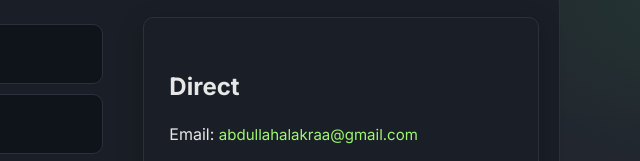
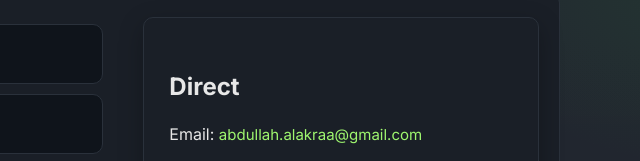
Before and after one commit to Hamzah-Alakraa/Abdullah-Alakraa-Portfiolio, a plain HTML site: page index.html in a window 1280 px wide. Shown: the part 4025-4186 px from the top of the page, 590-1230 px from the left. Drawn offline with Linux system fonts and the light colour scheme.

Commit message:
Change email

```diff
--- a/index.html
+++ b/index.html
@@ -291,7 +291,7 @@
         <div class="con-box flex">
           <div class="form">
             <form
-              action="mailto:abdullahalakraa@gmail.com?subject=I want to contact you&body= Hello Abdullah,%0AI want to make a collaboration with you, please reach out.%0AThank you."
+              action="mailto:abdullah.alakraa.2002@gmail.com?subject=I want to contact you&body= Hello Abdullah,%0AI want to make a collaboration with you, please reach out.%0AThank you."
               method="post"
               enctype="text/plain"
             >
@@ -321,8 +321,8 @@
               Email:
               <a
                 target="_blank"
-                href="mailto:abdullahalakraa@gmail.com?subject=I want to contact you&body= Hello Abdullah,%0AI want to make a collaboration with you, please reach out.%0AThank you."
-                >abdullahalakraa@gmail.com</a
+                href="mailto:abdullah.alakraa.2002@gmail.com?subject=I want to contact you&body= Hello Abdullah,%0AI want to make a collaboration with you, please reach out.%0AThank you."
+                >abdullah.alakraa@gmail.com</a
               >
             </p>
             <p>
@@ -338,7 +338,7 @@
               ></a>
               <a
                 target="_blank"
-                href="mailto:abdullahalakraa@gmail.com?subject=I want to contact you&body= Hello Abdullah,%0AI want to make a collaboration with you, please reach out.%0AThank you."
+                href="mailto:abdullah.alakraa.2002@gmail.com?subject=I want to contact you&body= Hello Abdullah,%0AI want to make a collaboration with you, please reach out.%0AThank you."
                 ><i class="fa-solid fa-envelope"></i
               ></a>
               <a target="_blank" href="tel:+201157659070"
```
